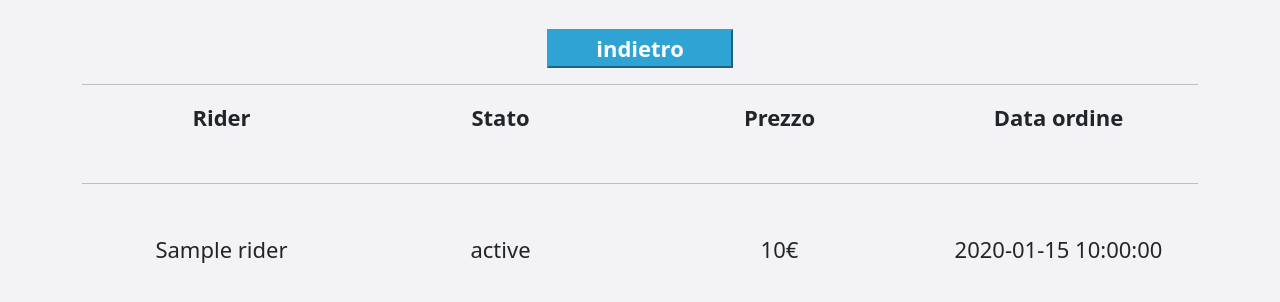
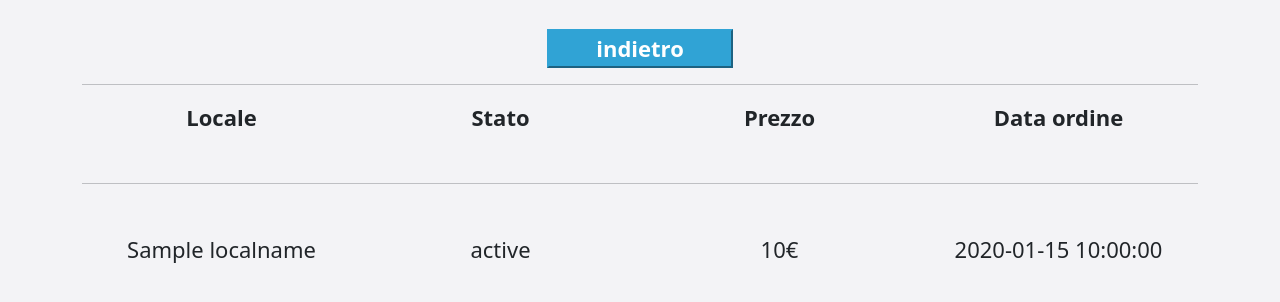
Before and after one commit to giacomomaglione/FoodAtHome, a Flask app: template website/templates/orderhistory.html in a window 1280 px wide. Shown: the part 135-437 px from the top of the page. Run offline with Flask 2, Linux system fonts and the light colour scheme; the template is opened without the code that fills it: most values are stand-ins (such as "Sample title", 1, 10 or a date in 2020); some libraries are stand-ins or nearby versions.

Commit message:
Order History Page

```diff
--- a/website/templates/orderhistory.html
+++ b/website/templates/orderhistory.html
@@ -12,7 +12,7 @@
         </div>
         <hr>
         <div class="row centrato">
-            <div class="col-md-3 col-lg-3 col-sm-4 col-xs-12"><b>Rider</b></div>
+            <div class="col-md-3 col-lg-3 col-sm-4 col-xs-12"><b>Locale</b></div>
             <div class="col-md-3 col-lg-3 col-sm-4 col-xs-12"><b>Stato</b></div>
             <div class="col-md-3 col-lg-3 col-sm-4 col-xs-12"><b>Prezzo</b></div>
             <div class="col-md-3 col-lg-3 col-sm-4 col-xs-12"><b>Data ordine</b></div>
@@ -24,7 +24,7 @@
     <hr>
     <br>
     <div class="row centrato">
-        <div class="col-md-3 col-lg-3 col-sm-4 col-xs-12">{{ order['Rider'] }}</div>
+        <div class="col-md-3 col-lg-3 col-sm-4 col-xs-12">{{ localname['LocalName'] }}</div>
         <div class="col-md-3 col-lg-3 col-sm-4 col-xs-12">{{ order['Status'] }}</div>
         <div class="col-md-3 col-lg-3 col-sm-4 col-xs-12">{{ order['Price'] }}€</div>
         <div class="col-md-3 col-lg-3 col-sm-4 col-xs-12">{{ order['Date'] }}</div>
```
